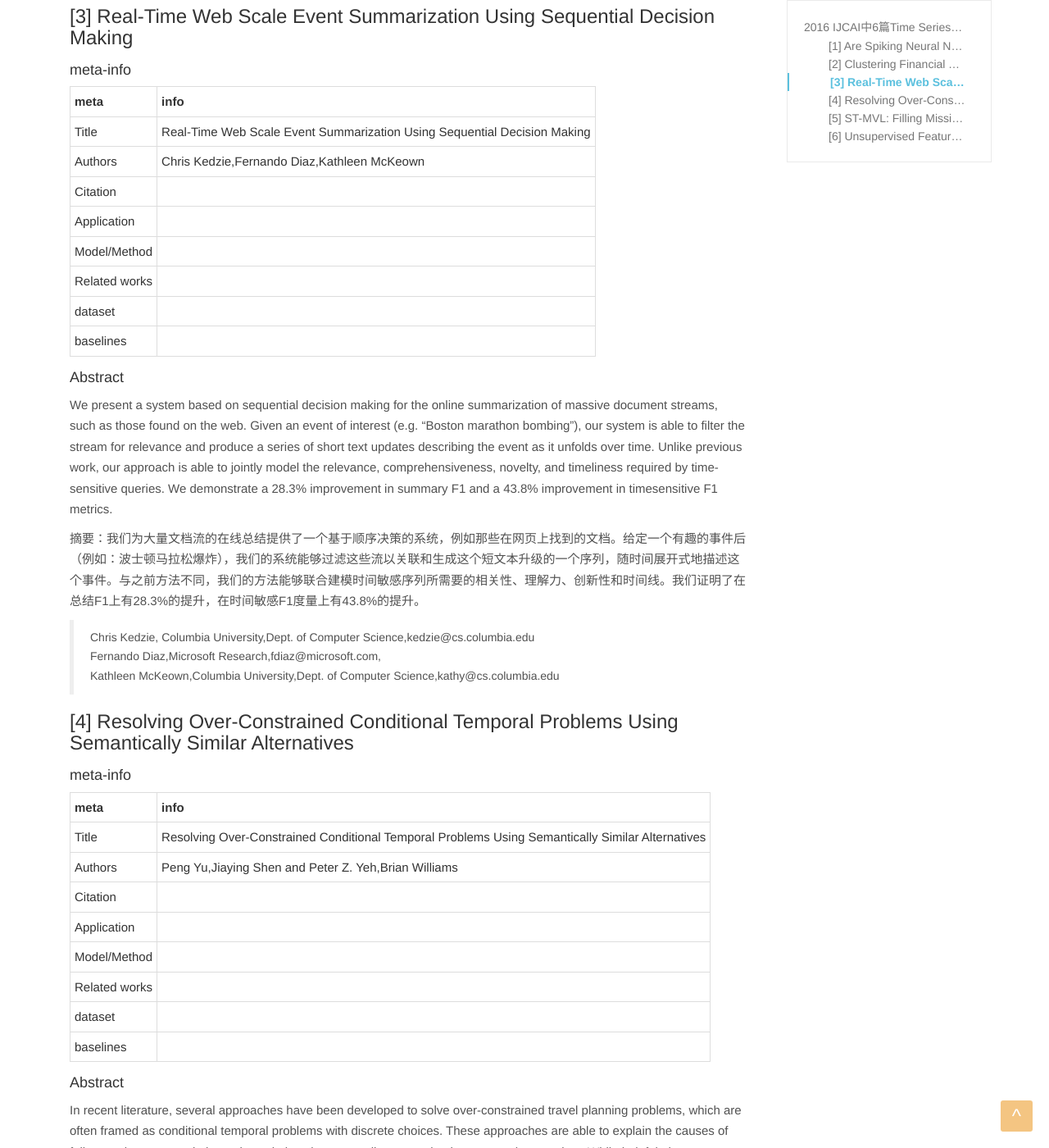
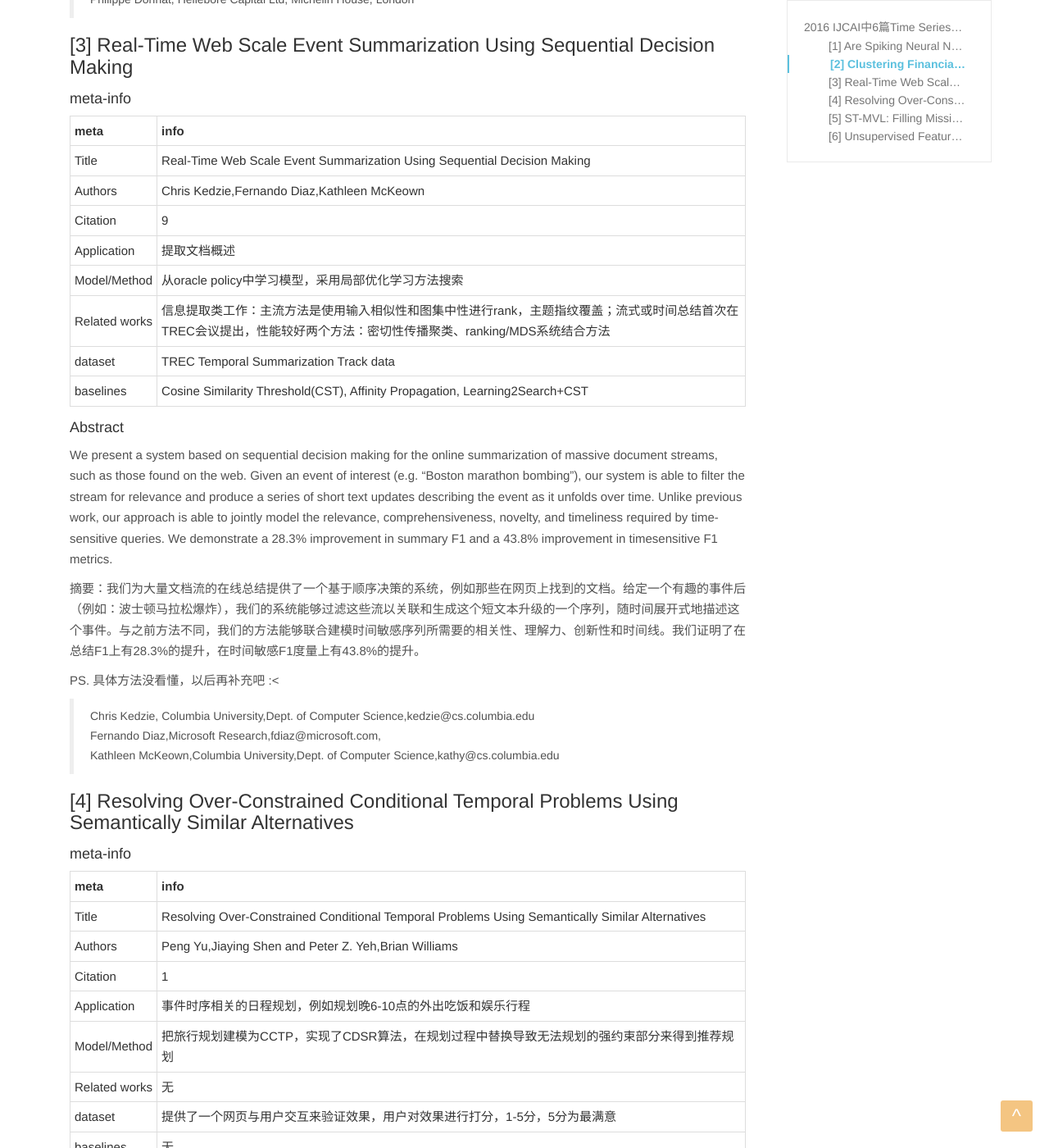
Before and after one commit to imxuemei/imxuemei.github.io, a Jekyll site: the page built from _posts/2018-11-23-ijcai-2016-time-series-paper-reading.md, in a window 1280 px wide and 1400 px high, scrolled down 2098 px. Shown: the whole window at 82% size. Built offline with Jekyll 4.4.1, drawn with Linux system fonts in a browser that asks for light colours; comment, search, counter and statistics services are not loaded; some of the changed text lies outside the part shown.

Commit message:
ijcai 2016 update

```diff
--- a/_posts/2018-11-23-ijcai-2016-time-series-paper-reading.md
+++ b/_posts/2018-11-23-ijcai-2016-time-series-paper-reading.md
@@ -49,11 +49,11 @@ brekabdar@unr.edu
 | Title | Clustering Financial Time Series: How Long Is Enough? |
 | Authors | Gautier Marti,S'ebastien Andler,rank Nielsen,Philippe Donnat |
 | Citation | 8 |
-| Application |  |
-| Model/Method |  |
-| Related works |  |
-| dataset |  |
-| baselines |  |
+| Application | 对比了主流聚类方法，做了相关性模型，进行了分析 |
+| Model/Method | 暂无 |
+| Related works | 无 |
+| dataset | 无 |
+| baselines | 无 |
 
 #### Abstract
 Researchers have used from 30 days to several years of daily returns as source data for clustering financial time series based on their correlations.
@@ -64,6 +64,8 @@ be?
 If too short, the clusters found can be spurious; if too long, dynamics can be smoothed out.
 
 摘要：研究者们使用了从30天到几年的每天的返回作为源数据，基于它们的相关性来聚类金融时序数据。本文建立了一个统计框架来研究这些实践的有效性。我们先展示了从他们观察到的值中聚类相关性随机变量在统计学上是一致的。然后，我们给出了第一个实验结果答案来解答很有争论性的问题：应该处理多长时间的时序数据？如果太短，聚类后的簇可能具有欺诈性，如果太长，动态性可能会趋于平滑而丢失。
+
+PS. 这篇也没太看懂，主旨应该是评估了下不同聚类算法在时间维度和准确性等的相关性的比较。
 
 > Gautier Marti, Hellebore Capital Ltd, Ecole Polytechnique
 S'ebastien Andler, ENS de Lyon, Hellebore Capital Ltd
@@ -77,18 +79,19 @@ Philippe Donnat, Hellebore Capital Ltd, Michelin House, London
 | --- | --- |
 | Title | Real-Time Web Scale Event Summarization Using Sequential Decision Making |
 | Authors | Chris Kedzie,Fernando Diaz,Kathleen McKeown |
-| Citation |  |
-| Application |  |
-| Model/Method |  |
-| Related works |  |
-| dataset |  |
-| baselines |  |
+| Citation | 9 |
+| Application | 提取文档概述 |
+| Model/Method | 从oracle policy中学习模型，采用局部优化学习方法搜索 |
+| Related works | 信息提取类工作：主流方法是使用输入相似性和图集中性进行rank，主题指纹覆盖；流式或时间总结首次在TREC会议提出，性能较好两个方法：密切性传播聚类、ranking/MDS系统结合方法 |
+| dataset | TREC Temporal Summarization Track data |
+| baselines | Cosine Similarity Threshold(CST), Affinity Propagation, Learning2Search+CST |
 
 #### Abstract
 We present a system based on sequential decision making for the online summarization of massive document streams, such as those found on the web. Given an event of interest (e.g. “Boston marathon bombing”), our system is able to filter the stream for relevance and produce a series of short text updates describing the event as it unfolds over time. Unlike previous work, our approach is able to jointly model the relevance, comprehensiveness, novelty, and timeliness required by time-sensitive queries. We demonstrate a 28.3% improvement in summary F1 and a 43.8% improvement in timesensitive F1 metrics.
 
 摘要：我们为大量文档流的在线总结提供了一个基于顺序决策的系统，例如那些在网页上找到的文档。给定一个有趣的事件后（例如：波士顿马拉松爆炸），我们的系统能够过滤这些流以关联和生成这个短文本升级的一个序列，随时间展开式地描述这个事件。与之前方法不同，我们的方法能够联合建模时间敏感序列所需要的相关性、理解力、创新性和时间线。我们证明了在总结F1上有28.3%的提升，在时间敏感F1度量上有43.8%的提升。
 
+PS. 具体方法没看懂，以后再补充吧 :<
 
 > Chris Kedzie, Columbia University,Dept. of Computer Science,kedzie@cs.columbia.edu
 Fernando Diaz,Microsoft Research,fdiaz@microsoft.com,
@@ -101,12 +104,12 @@ Kathleen McKeown,Columbia University,Dept. of Computer Science,kathy@cs.columbia
 | --- | --- |
 | Title | Resolving Over-Constrained Conditional Temporal Problems Using Semantically Similar Alternatives |
 | Authors | Peng Yu,Jiaying Shen and Peter Z. Yeh,Brian Williams |
-| Citation |  |
-| Application |  |
-| Model/Method |  |
-| Related works |  |
-| dataset |  |
-| baselines |  |
+| Citation | 1 |
+| Application | 事件时序相关的日程规划，例如规划晚6-10点的外出吃饭和娱乐行程 |
+| Model/Method | 把旅行规划建模为CCTP，实现了CDSR算法，在规划过程中替换导致无法规划的强约束部分来得到推荐规划 |
+| Related works | 无 |
+| dataset | 提供了一个网页与用户交互来验证效果，用户对效果进行打分，1-5分，5分为最满意 |
+| baselines | 无 |
 
 #### Abstract
 In recent literature, several approaches have been developed to solve over-constrained travel planning problems, which are often framed as conditional temporal problems with discrete choices. These approaches are able to explain the causes of failure and recommend alternative solutions by suspending or weakening temporal constraints. While helpful, they may not be practical in many situations, as we often cannot compromise on time. In this paper, we present an approach for solving such over-constrained problems, by also relaxing non-temporal variable domains through the consideration of additional options that are semantically similar. Our solution, called Conflict-Directed Semantic Relaxation (CDSR), integrates a knowledge base and a semantic similarity calculator, and is able to simultaneously enumerate both temporal and domain relaxations in best-first order. When evaluated empirically on a range of urban trip planning scenarios, CDSR demonstrates a substantial improvement in flexibility compared to temporal relaxation only approaches.
@@ -158,12 +161,12 @@ xiuwenyi@foxmail.com, {yuzheng, junbo.zhang}@microsoft.com, trli@swjtu.edu.cn
 | --- | --- |
 | Title | Unsupervised Feature Learning from Time Series |
 | Authors | Qin Zhang⇤, Jia Wu⇤, Hong Yang§, Yingjie Tian†,‡, Chengqi Zhang⇤ |
-| Citation |  |
-| Application |  |
-| Model/Method |  |
-| Related works |  |
-| dataset |  |
-| baselines |  |
+| Citation | 11 |
+| Application | 无监督学习中的表示学习，时序分类任务 |
+| Model/Method | 提出特征转换表示的一种优化公式，包括4部分：spectral正则、shapelets相似正则、2个最小化平方最小值正则 |
+| Related works | shapelets, shapelets learning, shapelets for clustering |
+| dataset | 人造数据、真实数据：UCR时序数据的7组 |
+| baselines | k-shapes |
 
 #### Abstract
 In this paper we study the problem of learning discriminative features (segments), often referred to as shapelets [Ye and Keogh, 2009] of time series, from unlabeled time series data.
```
